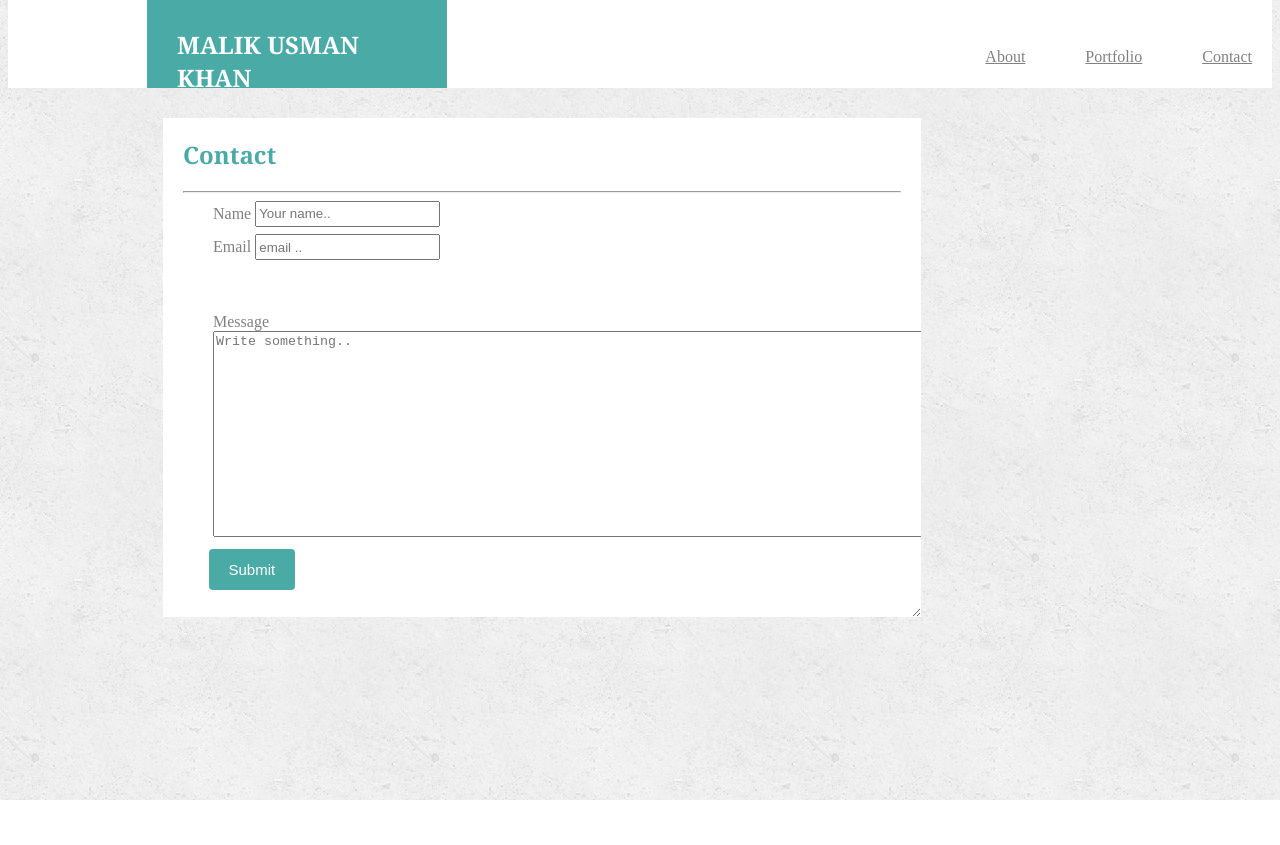
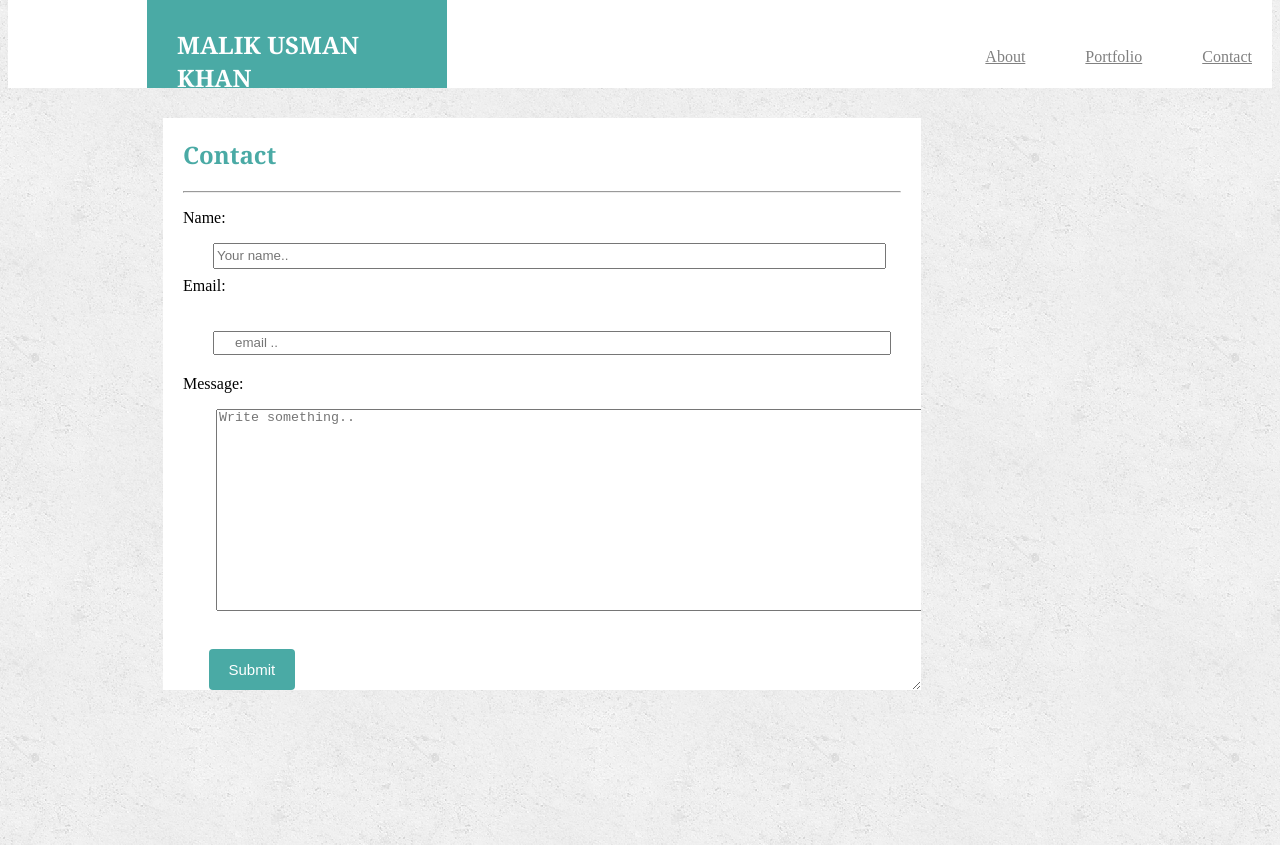
Before and after one commit to maliksaabb/Basic-Portfolio, a plain HTML site: page contact.html in a window 1280 px wide. Before the commit the page ends 800 px from the top, so only its background shows below. Drawn offline with Linux system fonts and the light colour scheme.

Commit message:
contactfixed

```diff
--- a/assets/css/style.css
+++ b/assets/css/style.css
@@ -59,35 +59,44 @@ hr { margin-left:20px;
     height:0px;
     display:block;
 }
+form {
+
+
+}
+.name-email {
+    margin-right: 15px;
+}
 section {
     background-color:white;
 }
 
-.fname {
+#fname {
     color: gray;
     float: left;
     margin-left:50px;
-    padding-right:10%;
-    width:300%;
+    padding-right:8%;
+    width: 80%;
 }
-.email{
+#email{
+    margin: 20px;
     margin-left:50px;
-    padding-top:1%;
-    padding-right:0%;
-    padding-left:0%;
-    padding-bottom:20%;
+    padding-top:0px;
+    padding-right:9px;
+    padding-left:20px;
+    padding-bottom:0%;
     float:left;
     color:gray;
+    width: 85%;
 
 }
-.message {
-    margin-left:50px;
-    margin-top:-17%;
-    padding-right:0%;
+#message {
+    margin-left: 7%;
+    margin-top:0%;
+    padding-right:-20px;
     padding-left:-20%;
     float:left;
-    padding-top:4%;
-    padding-bottom:10%;
+    padding-top:0%;
+    padding-bottom:0%;
     color:gray;
 
 
@@ -109,14 +118,16 @@ input[type=submit] {
     border-radius: 4px;
     cursor: pointer;
     font-size: 15px;
-    margin-top: -9%;
+    margin-top: 5%;
     margin-right:45%;
     margin-left:6%;
     float:left;
 
-    <---------->
+}
 
-
+.input-fields {
+    margin: 0 auto;
+    max-width: 800px;
 }
 
   .wrapper {
--- a/contact.html
+++ b/contact.html
@@ -1,10 +1,12 @@
 <!DOCTYPE html>
 <html>
+
 <head>
 
   <link rel=stylesheet type=text/css href="assets/css/style.css">
 
 </head>
+
 <body>
   <section>
     <h1>MALIK USMAN KHAN</h1>
@@ -14,7 +16,7 @@
   </section>
 
 
-                <div class=divcontact>
+  <div class="divcontact">
 
 
     <h2>Contact</h2>
@@ -24,22 +26,25 @@
 
     <form action="/action_page.php">
 
-    <type class=fname>
-    <label for="fname">Name</label>
-    <input type="text" id="fname" name="firstname"  placeholder="Your name.."style="height:20px" >
+      <type class="fname">
+        <p>Name:</p>
+        <input type="text" id="fname" class="name-email" name="firstname" placeholder="Your name.." style="height:20px">
       </type>
 
+      <br>
 
-    <type class=email>
-    <label for="email">Email</label>
-    <input type="text" id="email" name="email" placeholder="email .."style="height:20px">
+
+      <type class="email">
+        <p>Email:</p>
+        <input type="text" id="email" class="name-email" name="email" placeholder="email .." style="height:20px">
       </type>
 
 
 
-   <type class=message>
-    <label for="message">Message</label>
-    <textarea id="message" name="message" cols="120" rows="10" placeholder="Write something.."style="height:200px"></textarea>
+      <type class="message">
+        <p>Message:</p>
+        <textarea id="message" name="message" cols="120" rows="10" placeholder="Write something.."
+          style="height:200px"></textarea>
       </type>
 
       <input type="submit" value="Submit">
@@ -48,4 +53,5 @@
   </div>
 
 </body>
+
 </html>
```
Also changed, not shown: 2 other files. Lines whose indentation alone changed are shown as unchanged.
